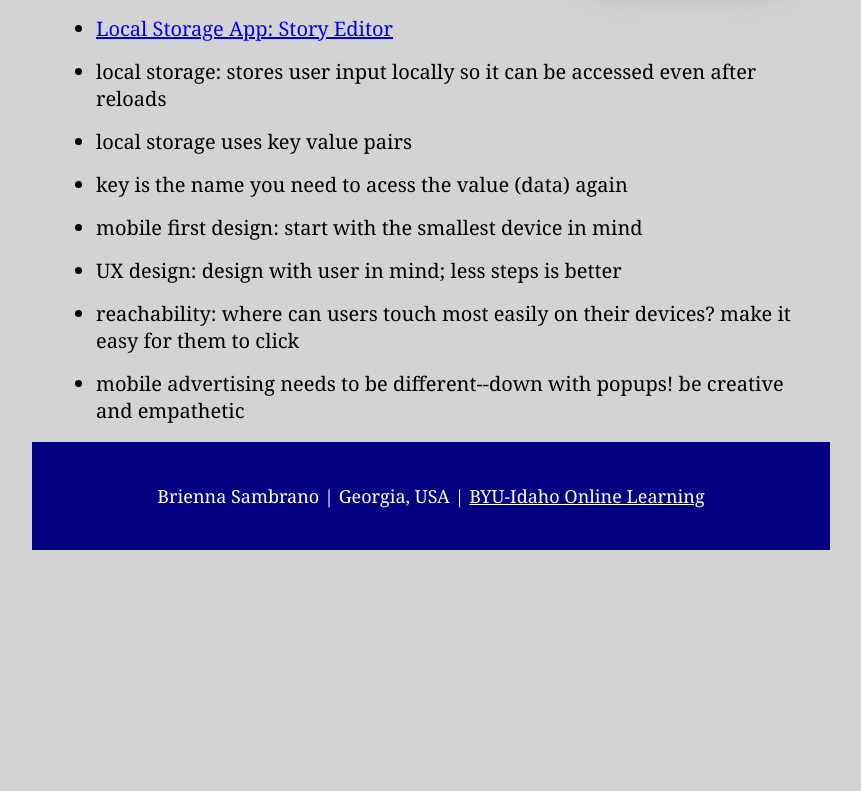
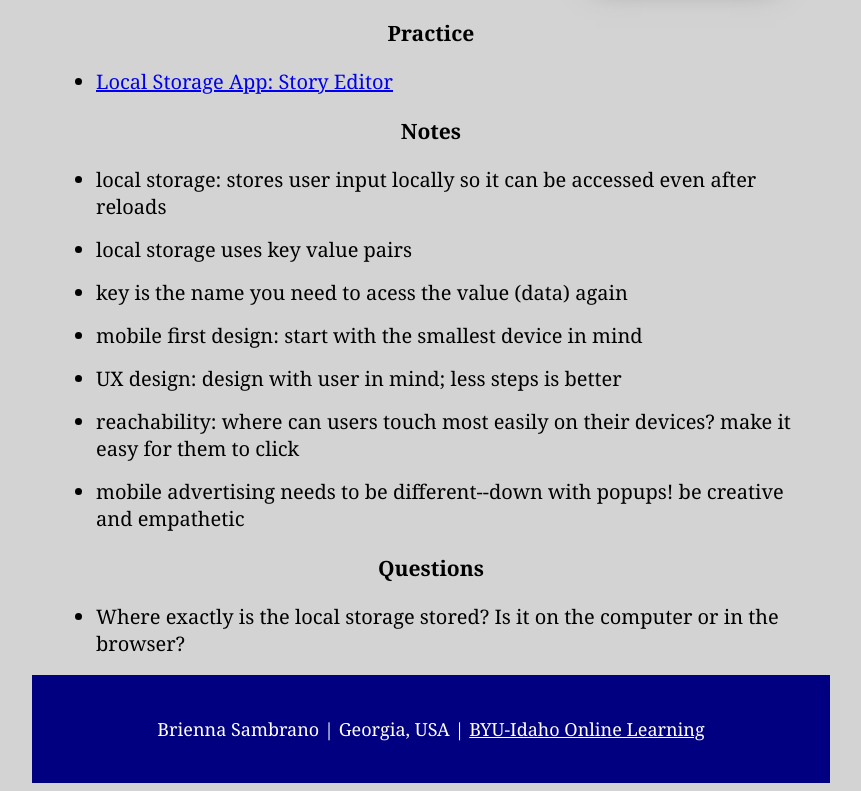
Before and after one commit to brie2014/wdd330, a plain HTML site: page week1/index.html in a window 1280 px wide. Shown: the part 231-1022 px from the top of the page, without its empty margins (209-1070 px from the left). Before the commit the page ends 800 px from the top, so only its background shows below. Drawn offline with Linux system fonts and the light colour scheme.

Commit message:
updated weekly page format

```diff
--- a/week1/index.html
+++ b/week1/index.html
@@ -13,8 +13,12 @@
         <img src="../images/briennaJME.jpg" alt="picture of Brienna Sambrano">
     </header>
     <main>
+        <h3>Practice</h3>
         <ul>
             <li><a href="story_editor.html">Local Storage App: Story Editor</a></li>
+        </ul>
+        <h3>Notes</h3>
+        <ul>
             <li>local storage: stores user input locally so it can be accessed even after reloads</li>
             <li>local storage uses key value pairs</li>
             <li>key is the name you need to acess the value (data) again</li>
@@ -22,6 +26,10 @@
             <li>UX design: design with user in mind; less steps is better</li>
             <li>reachability: where can users touch most easily on their devices? make it easy for them to click</li>
             <li>mobile advertising needs to be different--down with popups! be creative and empathetic</li>
+        </ul>
+        <h3>Questions</h3>
+        <ul>
+            <li>Where exactly is the local storage stored? Is it on the computer or in the browser?</li>
         </ul>
     </main>
     <footer>
```
